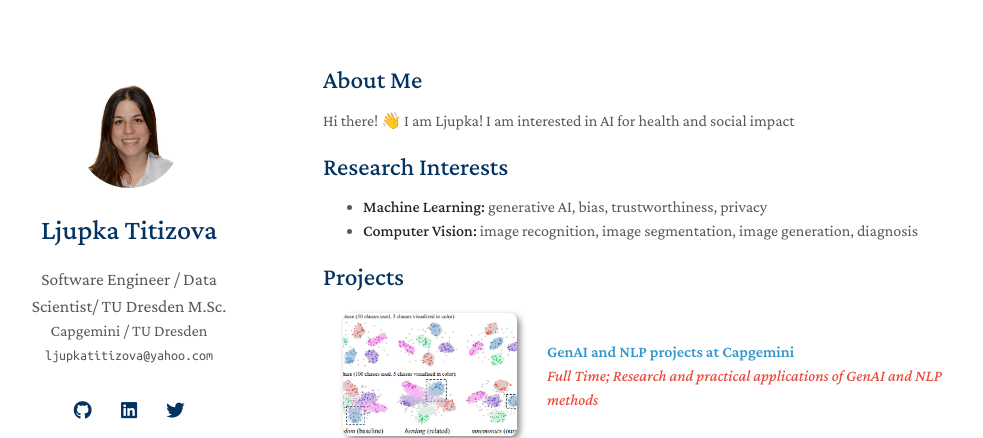
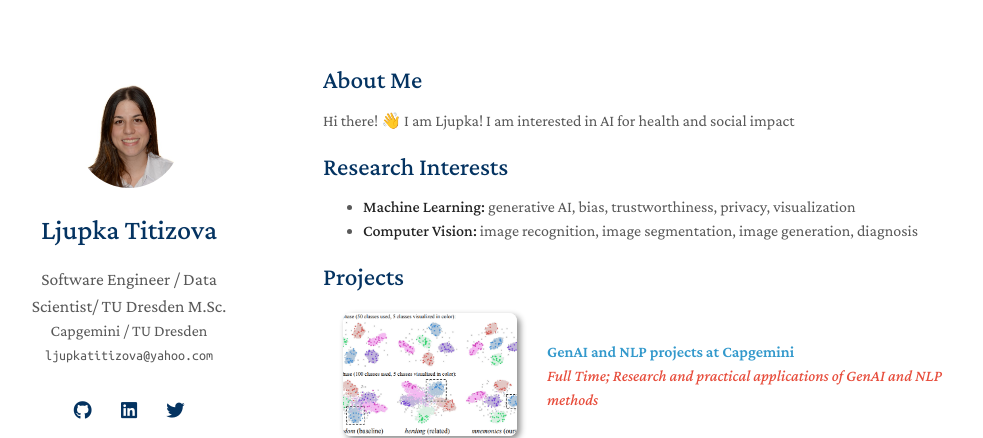
Before and after one commit to Ljupka/Ljupka.github.io, a Jekyll site: the page built from index.md, in a window 1280 px wide and 900 px high. Shown: the top 438 px of the window, without its empty margins (147-1130 px from the left). Built offline with Jekyll 4.4.1, drawn with Linux system fonts in a browser that asks for light colours; nearby versions of some CDN libraries; a style sheet for code colours, icons or effects is not loaded; our own code applies the rules of GitHub Pages for plain Markdown files.

Commit message:
Update index.md

```diff
--- a/index.md
+++ b/index.md
@@ -8,7 +8,7 @@
 
 ## Research Interests
 
-- **Machine Learning:** generative AI, bias, trustworthiness, privacy
+- **Machine Learning:** generative AI, bias, trustworthiness, privacy, visualization
 - **Computer Vision:** image recognition, image segmentation, image generation, diagnosis
 
 
```
